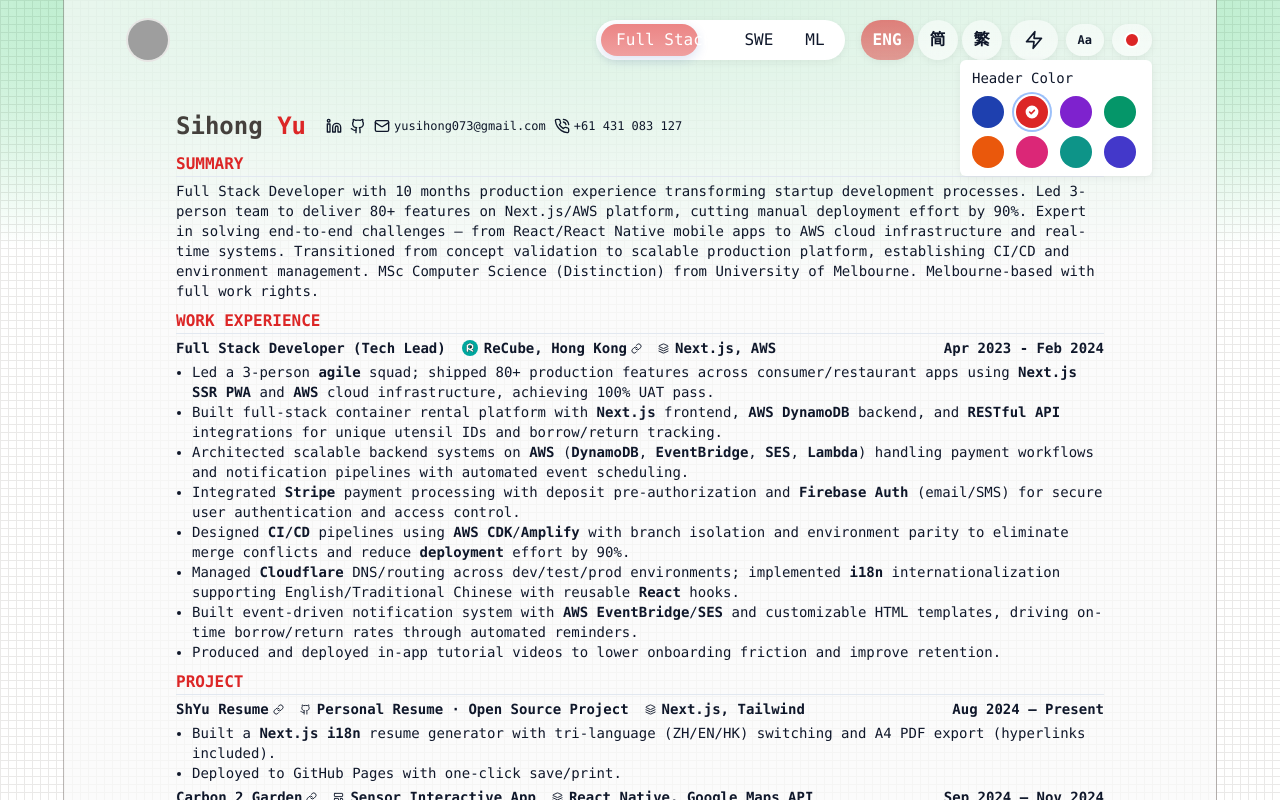
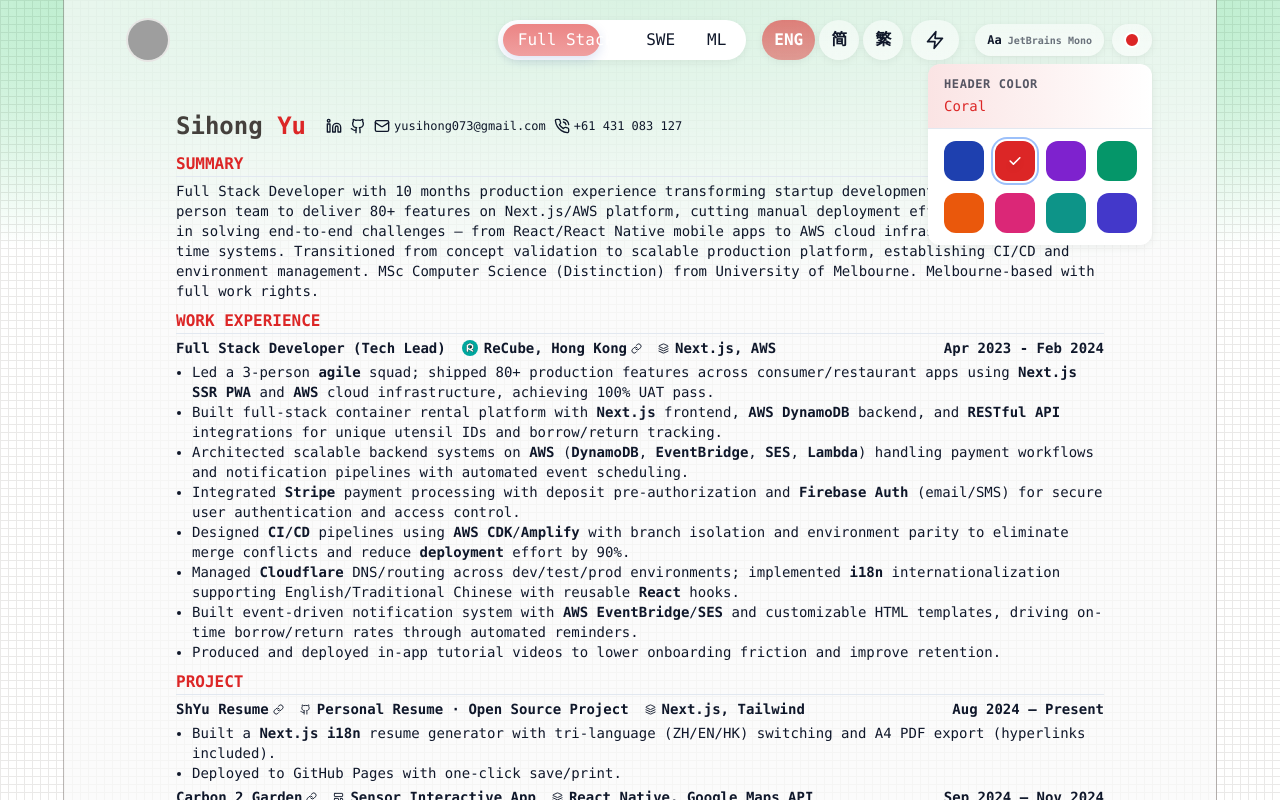
Before and after one commit to shyu216/shyu-resume, a Next.js app: page / in a window 1280 px wide. Both pictures are taken after a click on the button 1132 px from the left and 40 px from the top of the page. Shown: the top 800 px of the page. Built offline with nearby package versions, Linux system fonts and the light colour scheme; grey boxes are pictures that could not be loaded.

Commit message:
add font and color switcher

```diff
--- a/components/color/color-provider.tsx
+++ b/components/color/color-provider.tsx
@@ -25,11 +25,20 @@
 
 export function ColorProvider({ children }: ColorProviderProps) {
   const [headerColor, setHeaderColor] = useState<HeaderColorType>(() => {
+    const DEFAULT_COLOR: HeaderColorType = "red";
     if (typeof window !== 'undefined') {
       const savedColor = localStorage.getItem("headerColor");
-      return (savedColor as HeaderColorType) || "red";
+      console.log('[ColorProvider] localStorage headerColor:', savedColor);
+      if (savedColor) {
+        const validColors: HeaderColorType[] = ['blue', 'red', 'purple', 'green', 'orange', 'pink', 'teal', 'indigo'];
+        if (validColors.includes(savedColor as HeaderColorType)) {
+          return savedColor as HeaderColorType;
+        }
+      }
+      return DEFAULT_COLOR;
     }
-    return "red";
+    console.log('[ColorProvider] SSR mode, returning default: red');
+    return DEFAULT_COLOR;
   });
 
   useEffect(() => {
--- a/components/color/color-switcher.tsx
+++ b/components/color/color-switcher.tsx
@@ -1,42 +1,65 @@
 "use client";
 
-import React, { useState } from "react";
+import React, { useState, useContext } from "react";
 import { ElegantTooltip } from "@/components/ui/tooltip";
 import { useColor, HeaderColorType } from "./color-provider";
 import { useTheme } from "next-themes";
 import { useThemeColor, useTextColor, useSoftShadow } from "@/lib/theme-utils";
 import { colorPalettes } from "@/lib/theme-config";
+import { LanguageContext } from "@/components/lang/language-provider";
+import type { LanguageType } from "@/components/lang/language-provider";
+import { useLanguageMap } from "@/lib/utils";
 import { cn } from "@/lib/utils";
 
-// 从 theme-config 统一获取颜色选项
-const colorOptions: { value: HeaderColorType; label: string; color: string }[] = [
-  { value: "blue", label: "Blue", color: colorPalettes.blue.light },
-  { value: "red", label: "Red", color: colorPalettes.red.light },
-  { value: "purple", label: "Purple", color: colorPalettes.purple.light },
-  { value: "green", label: "Green", color: colorPalettes.green.light },
-  { value: "orange", label: "Orange", color: colorPalettes.orange.light },
-  { value: "pink", label: "Pink", color: colorPalettes.pink.light },
-  { value: "teal", label: "Teal", color: colorPalettes.teal.light },
-  { value: "indigo", label: "Indigo", color: colorPalettes.indigo.light },
-];
+const colorLabels: Record<HeaderColorType, Record<LanguageType, string>> = {
+  blue: { en: "Ocean", zh: "海洋蓝", "zh-hk": "海洋藍" },
+  red: { en: "Coral", zh: "珊瑚红", "zh-hk": "珊瑚紅" },
+  purple: { en: "Violet", zh: "紫罗兰", "zh-hk": "紫羅蘭" },
+  green: { en: "Forest", zh: "森林绿", "zh-hk": "森林綠" },
+  orange: { en: "Sunset", zh: "日落橙", "zh-hk": "日落橙" },
+  pink: { en: "Sakura", zh: "樱花粉", "zh-hk": "櫻花粉" },
+  teal: { en: "Teal", zh: "青绿色", "zh-hk": "青綠色" },
+  indigo: { en: "Indigo", zh: "靛青色", "zh-hk": "靛青色" },
+};
+
+const tooltipText: Record<LanguageType, string> = {
+  en: "Change header color",
+  zh: "切换标题颜色",
+  "zh-hk": "切換標題顏色",
+};
+
+const headerText: Record<LanguageType, string> = {
+  en: "Header Color",
+  zh: "标题颜色",
+  "zh-hk": "標題顏色",
+};
 
 export function ColorSwitcher() {
   const { headerColor, setHeaderColor } = useColor();
   const { resolvedTheme } = useTheme();
   const [isOpen, setIsOpen] = useState(false);
+  const [isHovering, setIsHovering] = useState<HeaderColorType | null>(null);
 
+  const { language } = useContext(LanguageContext);
   const surfaceColor = useThemeColor('surface');
   const borderColor = useThemeColor('border', 'default');
   const textColor = useTextColor();
   const shadow = useSoftShadow();
 
+  const tipText = useLanguageMap(tooltipText, language);
+  const headerLabel = useLanguageMap(headerText, language);
+
+  const currentColor = isHovering || headerColor;
+  const currentPalette = colorPalettes[currentColor];
+  const currentColorValue = currentPalette?.[resolvedTheme === 'dark' ? 'dark' : 'light'] || colorPalettes.red.light;
+
   return (
     <div className="relative">
-      <ElegantTooltip content="Change header color" side="bottom">
+      <ElegantTooltip content={tipText} side="bottom">
         <button
           type="button"
           className={cn(
-            "rounded-full px-3 py-2 bg-gradient-to-b ring-1 transition backdrop-blur duration-200 flex items-center justify-center"
+            "rounded-full px-3 py-2 bg-gradient-to-b ring-1 transition-all duration-200 backdrop-blur flex items-center gap-1.5"
           )}
           style={{
             boxShadow: shadow,
@@ -46,9 +69,9 @@
           onClick={() => setIsOpen(!isOpen)}
         >
           <div
-            className="w-4 h-4 rounded-full border-2 border-white"
+            className="w-4 h-4 rounded-full border-2 border-white transition-transform duration-200 hover:scale-110"
             style={{
-              backgroundColor: colorPalettes[headerColor]?.[resolvedTheme === 'dark' ? 'dark' : 'light'] || colorPalettes.red.light
+              backgroundColor: currentColorValue,
             }}
           />
         </button>
@@ -56,51 +79,93 @@
 
       {isOpen && (
         <div
-          className="absolute top-full right-0 mt-1 w-48 rounded-md shadow-lg bg-surface ring-1 ring-border-default z-50"
+          className="absolute top-full right-0 mt-2 w-56 rounded-xl shadow-lg bg-surface ring-1 ring-border-default z-50 overflow-hidden"
           style={{
             boxShadow: shadow,
             borderColor: borderColor,
             backgroundColor: surfaceColor,
           }}
         >
-          <div className="py-2 px-3">
-            <h4 className="text-sm font-medium mb-2" style={{ color: textColor }}>
-              Header Color
+          <div
+            className="px-4 py-3 border-b transition-all duration-200"
+            style={{
+              borderColor: borderColor,
+              background: `linear-gradient(to right, ${currentColorValue}20, transparent)`,
+            }}
+          >
+            <h4 className="text-xs font-semibold uppercase tracking-wider" style={{ color: textColor, opacity: 0.7 }}>
+              {headerLabel}
             </h4>
-            <div className="grid grid-cols-4 gap-2">
-              {colorOptions.map((color) => (
-                <ElegantTooltip key={color.value} content={color.label} side="bottom">
+            <p
+              className="text-sm mt-1 font-medium transition-all duration-200"
+              style={{
+                color: currentColorValue,
+              }}
+            >
+              {colorLabels[currentColor][language]}
+            </p>
+          </div>
+
+          <div className="py-3 px-4">
+            <div className="grid grid-cols-4 gap-3">
+              {Object.entries(colorLabels).map(([value, labels]) => {
+                const colorValue = value as HeaderColorType;
+                const isSelected = headerColor === colorValue;
+                const isHover = isHovering === colorValue;
+                const palette = colorPalettes[colorValue];
+                const colorHex = palette?.[resolvedTheme === 'dark' ? 'dark' : 'light'];
+
+                return (
+                  <ElegantTooltip
+                    key={colorValue}
+                    content={labels[language]}
+                    side="bottom"
+                  >
                     <button
                       type="button"
                       className={cn(
-                      "w-8 h-8 rounded-full transition duration-150 ease-in-out flex items-center justify-center",
-                      headerColor === color.value && "ring-2 ring-offset-2"
+                        "group relative w-10 h-10 rounded-xl transition-all duration-200 flex items-center justify-center",
+                        isSelected && "ring-2 ring-offset-2 ring-offset-surface",
+                        isHover && !isSelected && "scale-110"
                       )}
                       style={{
-                      backgroundColor: color.color,
+                        backgroundColor: colorHex,
+                        ...(isSelected ? { ringColor: colorHex } : {}),
                       }}
                       onClick={() => {
-                      setHeaderColor(color.value);
+                        setHeaderColor(colorValue);
                         setIsOpen(false);
                       }}
+                      onMouseEnter={() => setIsHovering(colorValue)}
+                      onMouseLeave={() => setIsHovering(null)}
                     >
-                    {headerColor === color.value && (
+                      <span
+                        className={cn(
+                          "absolute -bottom-5 text-[10px] font-medium whitespace-nowrap transition-opacity duration-150",
+                          isHover ? "opacity-100" : "opacity-0"
+                        )}
+                        style={{ color: textColor }}
+                      >
+                        {labels[language]}
+                      </span>
+                      {isSelected && (
                         <svg
                           xmlns="http://www.w3.org/2000/svg"
-                        className="h-4 w-4 text-white"
+                          className="h-4 w-4 text-white drop-shadow-md"
                           viewBox="0 0 20 20"
                           fill="currentColor"
                         >
                           <path
                             fillRule="evenodd"
-                          d="M10 18a8 8 0 100-16 8 8 0 000 16zm3.707-9.293a1 1 0 00-1.414-1.414L9 10.586 7.707 9.293a1 1 0 00-1.414 1.414l2 2a1 1 0 001.414 0l4-4z"
+                            d="M16.707 5.293a1 1 0 010 1.414l-8 8a1 1 0 01-1.414 0l-4-4a1 1 0 011.414-1.414L8 12.586l7.293-7.293a1 1 0 011.414 0z"
                             clipRule="evenodd"
                           />
                         </svg>
                       )}
                     </button>
                   </ElegantTooltip>
-              ))}
+                );
+              })}
             </div>
           </div>
         </div>
--- a/components/font/font-switcher.tsx
+++ b/components/font/font-switcher.tsx
@@ -1,45 +1,67 @@
 "use client";
 
-import React, { useState, useEffect } from "react";
+import React, { useState, useContext } from "react";
 import { ElegantTooltip } from "@/components/ui/tooltip";
 import { useFontFamily } from "./font-provider";
 import { FontFamilyType, fontFamilies } from "@/lib/theme-config";
 import { useThemeColor, useTextColor, useSoftShadow, useHeaderColor } from "@/lib/theme-utils";
+import { LanguageContext } from "@/components/lang/language-provider";
+import type { LanguageType } from "@/components/lang/language-provider";
+import { useLanguageMap } from "@/lib/utils";
 import { cn } from "@/lib/utils";
 
+const fontLabels: Record<FontFamilyType, Record<LanguageType, string>> = {
+  "inter": { en: "Inter", zh: "Inter", "zh-hk": "Inter" },
+  "jetbrains-mono": { en: "JetBrains Mono", zh: "JetBrains Mono", "zh-hk": "JetBrains Mono" },
+  "system-ui": { en: "System UI", zh: "系统字体", "zh-hk": "系統字體" },
+  "monospace": { en: "Monospace", zh: "等宽字体", "zh-hk": "等寬字體" },
+  "serif": { en: "Serif", zh: "衬线体", "zh-hk": "襯線體" },
+};
 
-// 字体选项
-const fontOptions: { value: FontFamilyType; label: string }[] = [
-  { value: "inter", label: "Inter" },
-  { value: "jetbrains-mono", label: "JetBrains Mono" },
-  { value: "system-ui", label: "System UI" },
-  { value: "monospace", label: "Monospace" },
-  { value: "serif", label: "Serif" },
-];
+const fontPreviewText: Record<LanguageType, string> = {
+  en: "The quick brown fox",
+  zh: "天地玄黄宇宙洪荒",
+  "zh-hk": "天地玄黃宇宙洪荒",
+};
+
+const tooltipText: Record<LanguageType, string> = {
+  en: "Change font",
+  zh: "切换字体",
+  "zh-hk": "切換字體",
+};
+
+const headerText: Record<LanguageType, string> = {
+  en: "Typography",
+  zh: "字体",
+  "zh-hk": "字體",
+};
 
 export function FontSwitcher() {
   const { fontFamily, setFontFamily } = useFontFamily();
   const [isOpen, setIsOpen] = useState(false);
+  const [isHovering, setIsHovering] = useState<FontFamilyType | null>(null);
 
+  const { language } = useContext(LanguageContext);
   const surfaceColor = useThemeColor('surface');
   const borderColor = useThemeColor('border', 'default');
   const textColor = useTextColor();
   const headerColor = useHeaderColor();
   const shadow = useSoftShadow();
 
-  // 字体切换时输出console.log
-  useEffect(() => {
-    console.log(`[FontSwitcher] Font switched to: ${fontFamily} (${fontFamilies[fontFamily]?.name || 'Unknown'})`);
-    console.log(`[FontSwitcher] Font stack: ${fontFamilies[fontFamily]?.fontStack.join(", ") || 'N/A'}`);
-  }, [fontFamily]);
+  const currentLabel = useLanguageMap(fontLabels[fontFamily], language);
+  const tipText = useLanguageMap(tooltipText, language);
+  const headerLabel = useLanguageMap(headerText, language);
+  const previewText = useLanguageMap(fontPreviewText, language);
+
+  const previewFont = isHovering || fontFamily;
 
   return (
     <div className="relative">
-      <ElegantTooltip content="Change font" side="bottom">
+      <ElegantTooltip content={tipText} side="bottom">
         <button
           type="button"
           className={cn(
-            "rounded-full px-3 py-2 bg-gradient-to-b font-bold ring-1 transition backdrop-blur duration-200 flex items-center gap-1"
+            "rounded-full px-3 py-2 bg-gradient-to-b font-bold ring-1 transition-all duration-200 backdrop-blur flex items-center gap-1.5 min-w-[80px] justify-center"
           )}
           style={{
             boxShadow: shadow,
@@ -49,44 +71,95 @@
           }}
           onClick={() => setIsOpen(!isOpen)}
         >
-          <span className="text-xs">Aa</span>
+          <span
+            className="text-xs"
+            style={{ fontFamily: fontFamilies[fontFamily].fontStack.join(", ") }}
+          >
+            Aa
+          </span>
+          <span className="text-[10px] opacity-60 hidden sm:inline">
+            {currentLabel}
+          </span>
         </button>
       </ElegantTooltip>
 
       {isOpen && (
         <div
-          className="absolute top-full right-0 mt-1 w-48 rounded-md shadow-lg bg-surface ring-1 ring-border-default z-50"
+          className="absolute top-full right-0 mt-2 w-64 rounded-xl shadow-lg bg-surface ring-1 ring-border-default z-50 overflow-hidden"
           style={{
             boxShadow: shadow,
             borderColor: borderColor,
             backgroundColor: surfaceColor,
           }}
         >
-          <div className="py-1">
-            {fontOptions.map((font) => (
+          <div
+            className="px-4 py-3 border-b"
+            style={{ borderColor: borderColor }}
+          >
+            <h4 className="text-xs font-semibold uppercase tracking-wider" style={{ color: textColor, opacity: 0.7 }}>
+              {headerLabel}
+            </h4>
+            <p
+              className="text-lg mt-1 transition-all duration-150"
+              style={{
+                fontFamily: fontFamilies[previewFont].fontStack.join(", "),
+                color: headerColor,
+              }}
+            >
+              {previewText}
+            </p>
+          </div>
+
+          <div className="py-1 max-h-64 overflow-y-auto">
+            {Object.entries(fontLabels).map(([value, labels]) => {
+              const fontValue = value as FontFamilyType;
+              const isSelected = fontFamily === fontValue;
+              const isHover = isHovering === fontValue;
+
+              return (
                 <button
-                key={font.value}
+                  key={fontValue}
                   type="button"
                   className={cn(
-                  "block w-full text-left px-4 py-2 text-sm transition duration-150 ease-in-out",
-                  fontFamily === font.value
-                    ? "bg-primary text-white"
-                    : "hover:bg-surface/80"
+                    "block w-full text-left px-4 py-2.5 text-sm transition-all duration-150 ease-in-out flex items-center justify-between",
+                    isSelected && "bg-primary/10",
+                    isHover && !isSelected && "bg-surface/80"
                   )}
                   style={{
-                  color: fontFamily === font.value ? '#ffffff' : textColor,
-                  backgroundColor: fontFamily === font.value ? headerColor : undefined,
+                    color: isSelected ? headerColor : textColor,
+                    backgroundColor: isSelected ? `${headerColor}15` : undefined,
                   }}
                   onClick={() => {
-                  setFontFamily(font.value);
+                    setFontFamily(fontValue);
                     setIsOpen(false);
                   }}
+                  onMouseEnter={() => setIsHovering(fontValue)}
+                  onMouseLeave={() => setIsHovering(null)}
                 >
-                <span style={{ fontFamily: fontFamilies[font.value].fontStack.join(", ") }}>
-                  {font.label}
+                  <span
+                    className="flex items-center gap-2"
+                    style={{ fontFamily: fontFamilies[fontValue].fontStack.join(", ") }}
+                  >
+                    <span className="text-base">Aa</span>
+                    <span className="text-xs opacity-70">{labels[language]}</span>
                   </span>
+                  {isSelected && (
+                    <svg
+                      xmlns="http://www.w3.org/2000/svg"
+                      className="h-4 w-4"
+                      viewBox="0 0 20 20"
+                      fill="currentColor"
+                    >
+                      <path
+                        fillRule="evenodd"
+                        d="M16.707 5.293a1 1 0 010 1.414l-8 8a1 1 0 01-1.414 0l-4-4a1 1 0 011.414-1.414L8 12.586l7.293-7.293a1 1 0 011.414 0z"
+                        clipRule="evenodd"
+                      />
+                    </svg>
+                  )}
                 </button>
-            ))}
+              );
+            })}
           </div>
         </div>
       )}
--- a/components/header.tsx
+++ b/components/header.tsx
@@ -20,7 +20,7 @@
 
   return (
     <Container className="mt-5 mb-10">
-      <nav className="relative flex flex-col sm:flex-row justify-between items-center gap-4">
+      <nav className="relative flex flex-col lg:flex-row justify-between items-center gap-4">
         <div>
           <Link href="/">
             <Image
@@ -32,20 +32,17 @@
             />
           </Link>
         </div>
-        <div className="relative flex flex-col sm:flex-row items-center gap-4 w-full sm:w-auto">
+        <div className="relative flex flex-col md:flex-row items-center gap-4 w-full sm:w-auto">
           <div className="pointer-events-auto w-full sm:w-auto flex justify-center sm:justify-start">
             <JobSwitcherWrapper />
           </div>
           <div className="pointer-events-auto flex items-center space-x-2 w-full sm:w-auto justify-center sm:justify-start">
             <LanguageSwitcher />
             <ThemeSwitcher />
-            {/* 仅在开发环境显示字体和颜色切换器 */}
-            {isDevelopment && (
-              <>
-                <FontSwitcher />
-                <ColorSwitcher />
-              </>
-            )}
+          </div>
+          <div className="pointer-events-auto flex items-center space-x-2 w-full sm:w-auto justify-center sm:justify-start">
+            <FontSwitcher />
+            <ColorSwitcher />
           </div>
         </div>
       </nav>
```
Also changed, not shown: 1 other file (tests, documents, lock files or other folders). Lines whose indentation alone changed are shown as unchanged.
